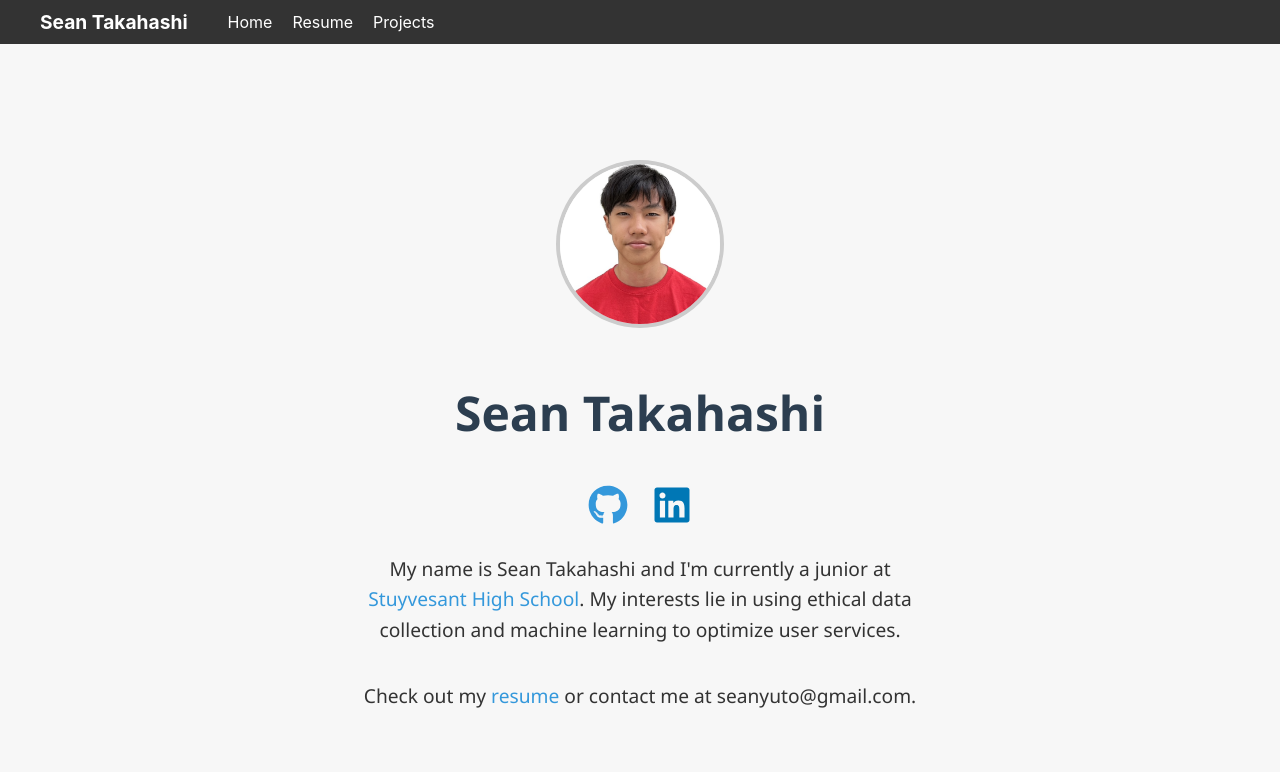
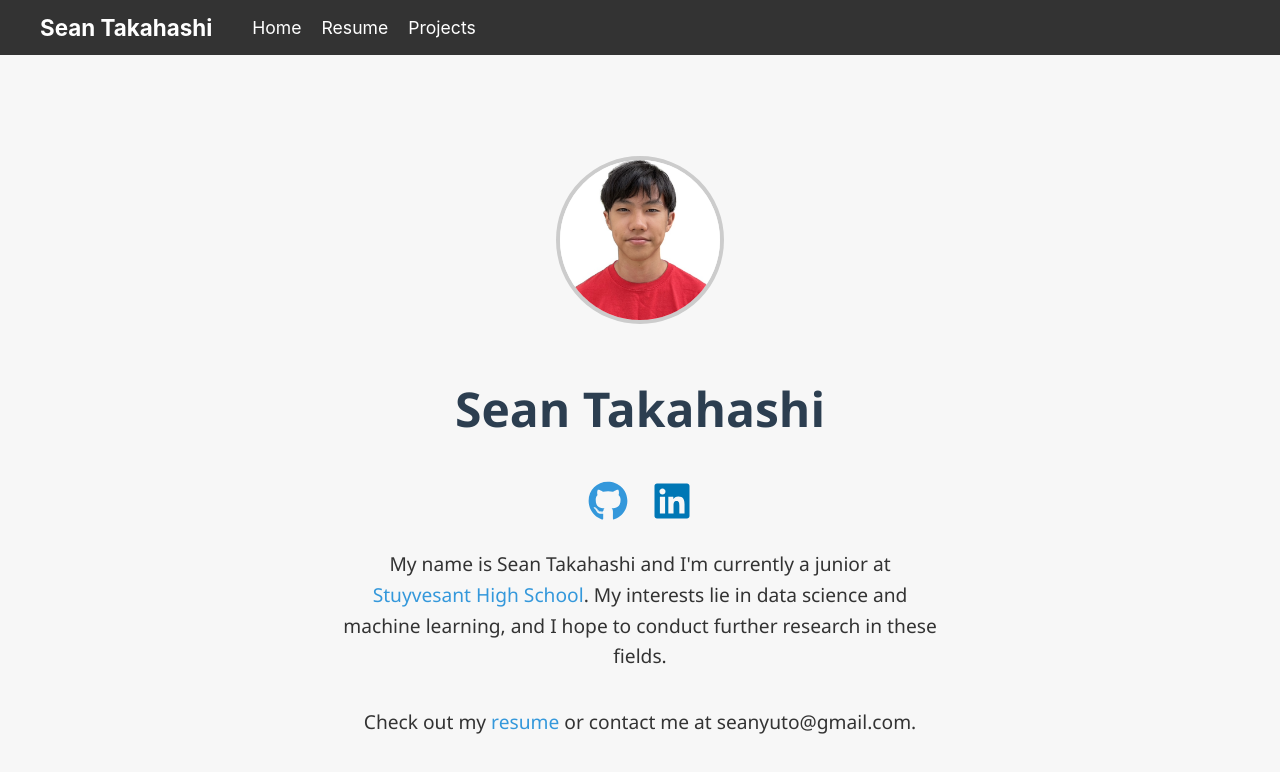
Before and after one commit to syt-cs/syt-cs.github.io, a React (Create React App) app: page /#/ in a window 1280 px wide. Shown: the top 772 px of the page. Built offline with nearby package versions, Linux system fonts and the light colour scheme.

Commit message:
changed navbar styling and homepage

```diff
--- a/src/components/Navbar.css
+++ b/src/components/Navbar.css
@@ -1,11 +1,11 @@
 .navbar {
   background-color: #333;
-  padding: 10px 0;
+  padding: 14px 0;
 }
 
 .navbar-container {
   display: flex;
-  justify-content: flex-start; /* Align everything to the left */
+  justify-content: flex-start;
   align-items: center;
   max-width: 1200px;
   margin: 0 auto;
@@ -13,12 +13,20 @@
 }
 
 .navbar-logo {
-  font-size: 1.2rem; /* Smaller logo text */
+  font-size: 1.4rem;
   color: #fff;
   text-decoration: none;
   font-weight: bold;
   margin-right: 40px;
 }
+
+.navbar-link {
+  color: #fff;
+  text-decoration: none;
+  font-size: 1.1rem;
+  transition: color 0.3s ease;
+}
+
 
 .navbar-links {
   list-style: none;
@@ -26,13 +34,6 @@
   gap: 20px;
   margin: 0;
   padding: 0;
-}
-
-.navbar-link {
-  color: #fff;
-  text-decoration: none;
-  font-size: 1rem;
-  transition: color 0.3s ease;
 }
 
 .navbar-link:hover {
--- a/src/pages/Home.js
+++ b/src/pages/Home.js
@@ -17,12 +17,11 @@ const Home = () => {
       </div>
       <p>
         My name is Sean Takahashi and I'm currently a junior at <a href="https://stuy.enschool.org" target="_blank" rel="noopener noreferrer">Stuyvesant High School</a>.
-        My interests lie in using ethical data collection and machine learning to optimize user services.
+        My interests lie in data science and machine learning, and I hope to conduct further research in these fields.
       </p>
       <p>
         Check out my <a href="/resume.pdf" target="_blank" rel="noopener noreferrer">resume</a> or contact me at seanyuto@gmail.com.
       </p>
-
     </div>
   );
 };
```
